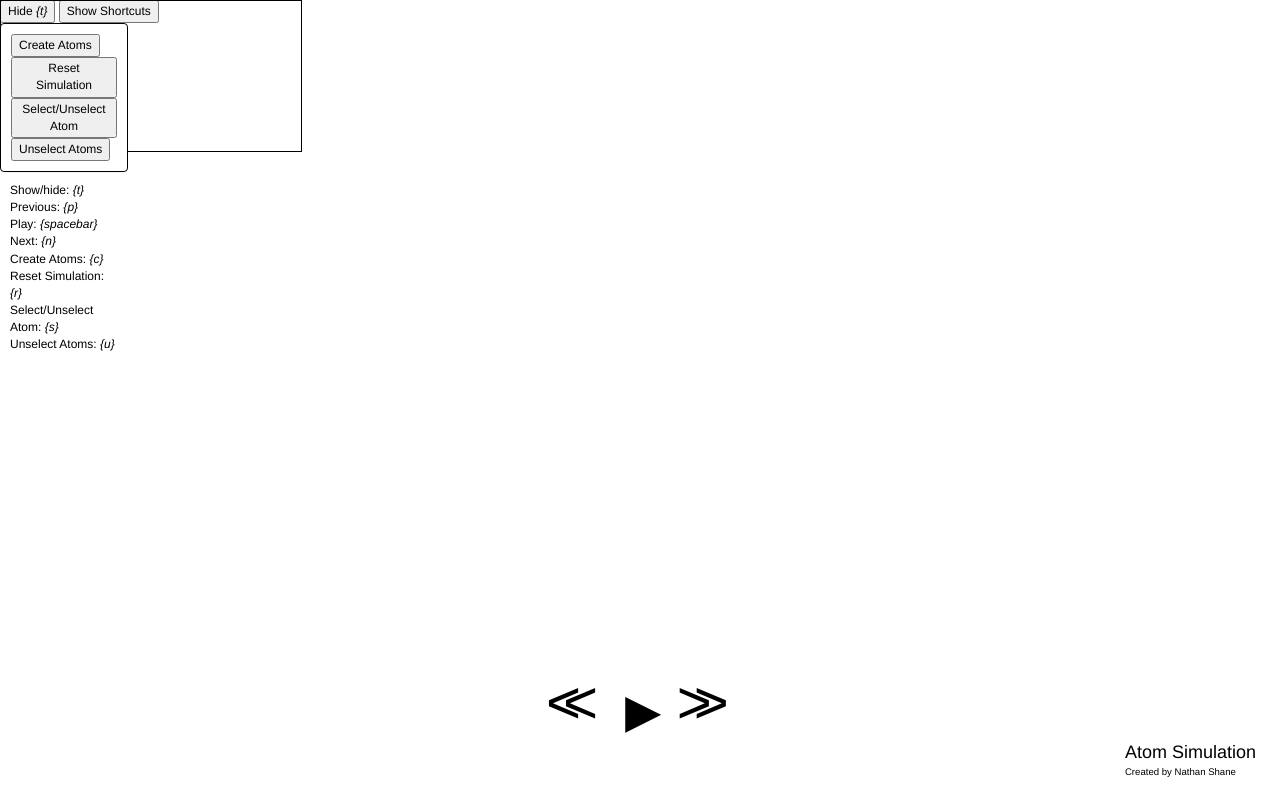
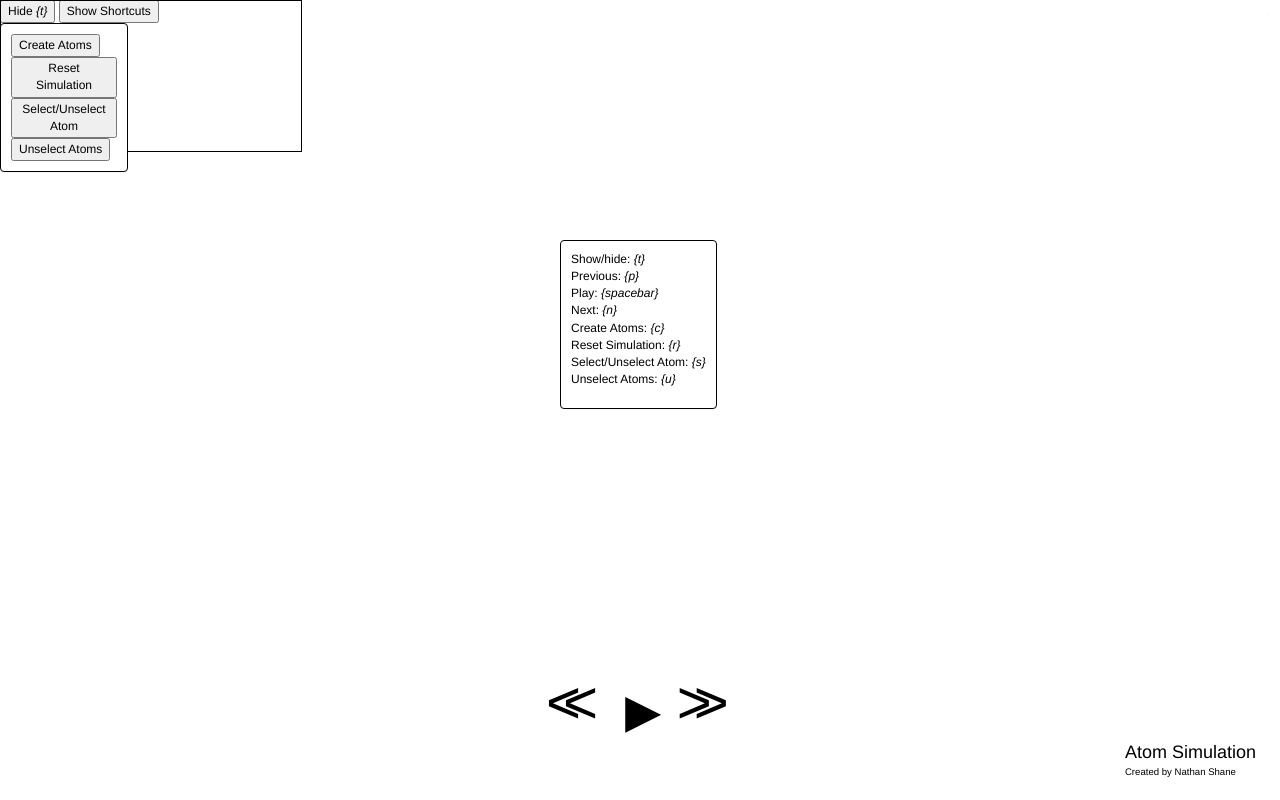
Before and after one commit to nwshane/atoms, a website: page index.html in a window 1280 px wide. Drawn offline with nearby package versions, Linux system fonts and the light colour scheme.

Commit message:
Moved shortcuts window to middle of screen.

```diff
--- a/app/style.css
+++ b/app/style.css
@@ -124,6 +124,15 @@ canvas {
 
 
 /* Shortcuts */
+#shortcuts {
+    position: absolute;
+    top: 50%;
+    margin-top: -160px;
+    left: 50%;
+    margin-left: -80px;
+    border: 1px solid;
+}
+
 #shortcuts ul {
     list-style: none;
     padding: 10px;
--- a/index.html
+++ b/index.html
@@ -37,7 +37,8 @@
         <br>
         <button id="unselect-atoms" type="button">Unselect Atoms</button>
     </div>
-    <div id="shortcuts" class="togglable">
+</div>
+<div id="shortcuts" class="togglable panel">
     <ul>
         <li>Show/hide: <span class="shortcut">t</span></li>
         <li>Previous: <span class="shortcut">p</span></li>
@@ -48,7 +49,6 @@
         <li>Select/Unselect Atom: <span class="shortcut">s</span></li>
         <li>Unselect Atoms: <span class="shortcut">u</span></li>
     </ul>
-    </div>
 </div>
 
 
```
Lines whose indentation alone changed are shown as unchanged.
